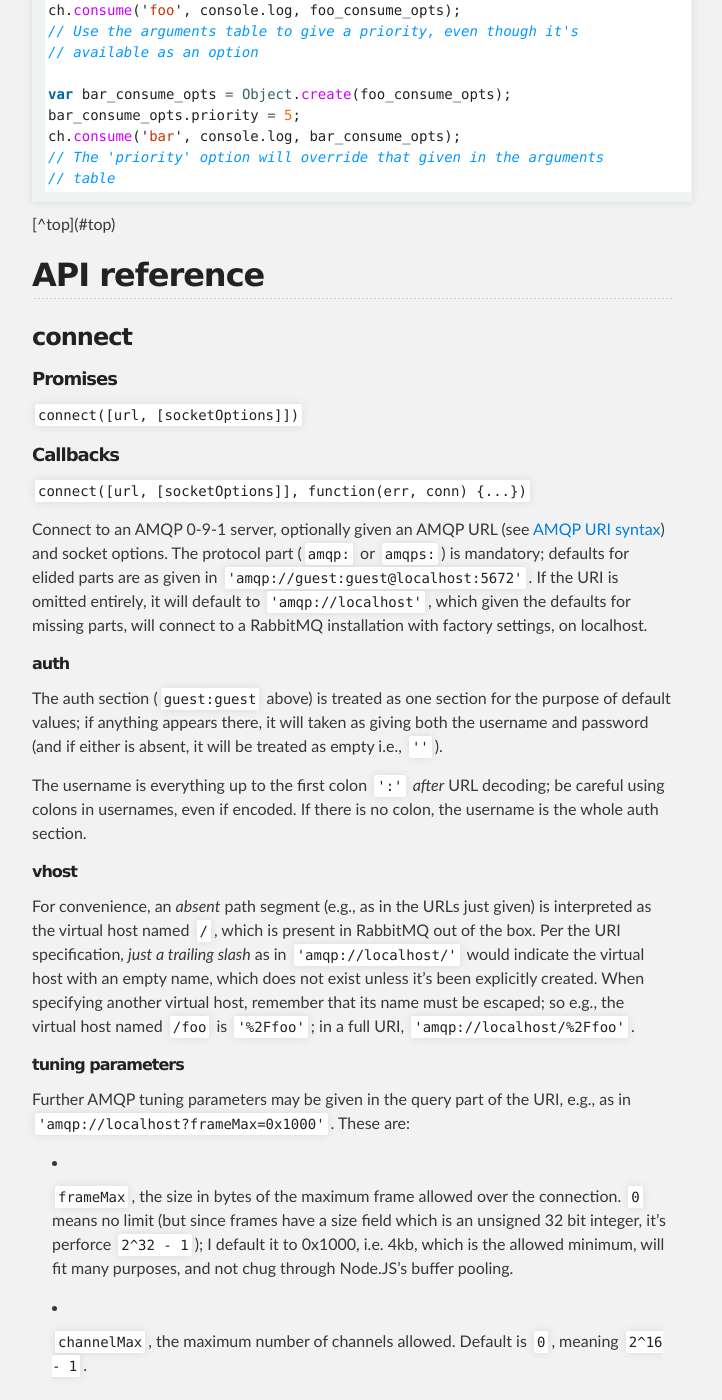
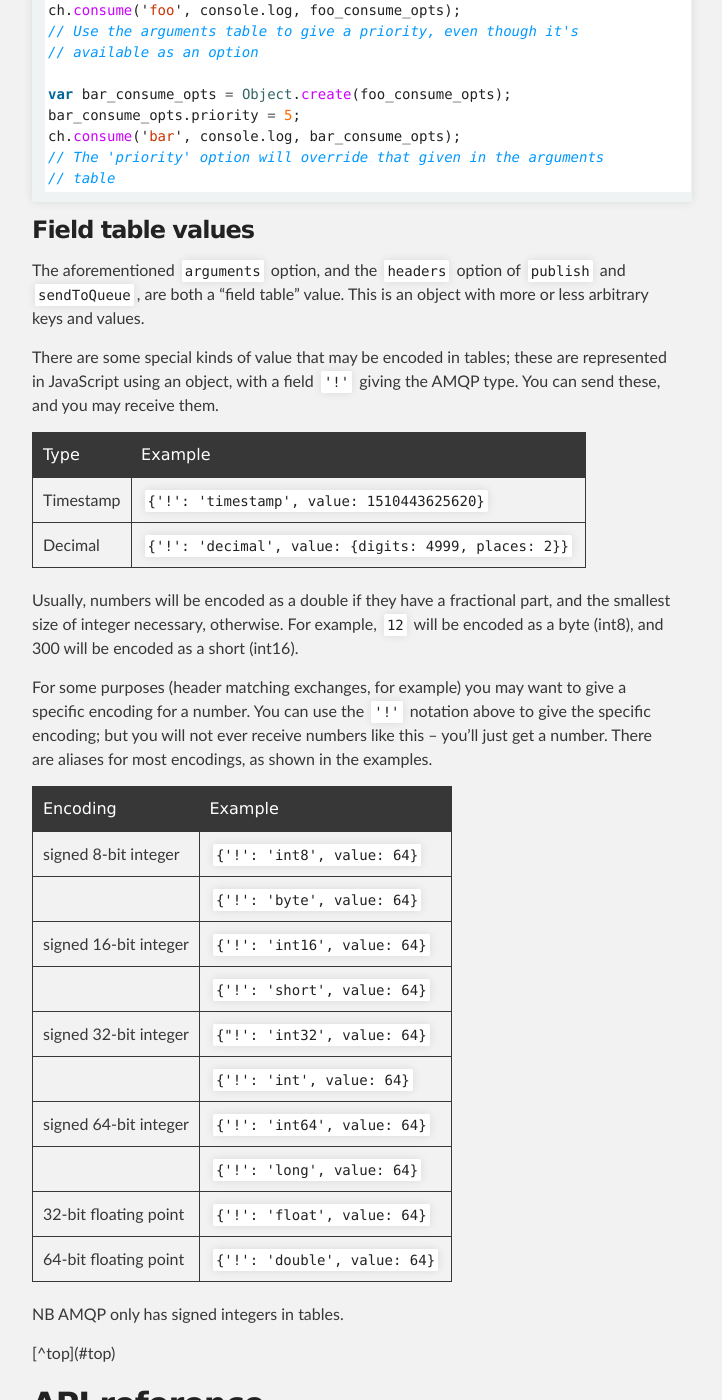
Before and after one commit to amqp-node/amqplib, a Jekyll site: the page built from channel_api.md, in a window 1280 px wide and 1400 px high, scrolled down 5485 px. Shown: the whole window, without its empty margins (288-1010 px from the left). Built offline with Jekyll 4.4.1, drawn with Linux system fonts in a browser that asks for light colours; Markdown is read by kramdown in place of the engine named in the settings; some of the changed text lies outside the part shown.

Commit message:
Describe how to give encodings for tables

````diff
--- a/channel_api.md
+++ b/channel_api.md
@@ -269,6 +269,48 @@ ch.consume('bar', console.log, bar_consume_opts);
 // The 'priority' option will override that given in the arguments
 // table
 ```
+
+### <a name="tables"></a>Field table values
+
+The aforementioned `arguments` option, and the `headers` option of
+`publish` and `sendToQueue`, are both a "field table" value. This is
+an object with more or less arbitrary keys and values.
+
+There are some special kinds of value that may be encoded in tables;
+these are represented in JavaScript using an object, with a field
+`'!'` giving the AMQP type. You can send these, and you may receive
+them.
+
+| Type | Example |
+|------|---------|
+| Timestamp | `{'!': 'timestamp', value: 1510443625620}` |
+| Decimal   | `{'!': 'decimal', value: {digits: 4999, places: 2}}` |
+
+Usually, numbers will be encoded as a double if they have a fractional
+part, and the smallest size of integer necessary, otherwise. For
+example, `12` will be encoded as a byte (int8), and 300 will be
+encoded as a short (int16).
+
+For some purposes (header matching exchanges, for example) you may
+want to give a specific encoding for a number. You can use the `'!'`
+notation above to give the specific encoding; but you will not ever
+receive numbers like this -- you'll just get a number. There are
+aliases for most encodings, as shown in the examples.
+
+| Encoding | Example |
+|----------|---------|
+| signed 8-bit integer  | `{'!': 'int8', value: 64}`   |
+|                       | `{'!': 'byte', value: 64}`   |
+| signed 16-bit integer | `{'!': 'int16', value: 64}`  |
+|                       | `{'!': 'short', value: 64}`  |
+| signed 32-bit integer | `{"!': 'int32', value: 64}`  |
+|                       | `{'!': 'int', value: 64}`    |
+| signed 64-bit integer | `{'!': 'int64', value: 64}`  |
+|                       | `{'!': 'long', value: 64}`   |
+| 32-bit floating point | `{'!': 'float', value: 64}`  |
+| 64-bit floating point | `{'!': 'double', value: 64}` |
+
+NB AMQP only has signed integers in tables.
 
 [^top](#top)
 
@@ -1041,7 +1083,7 @@ Ignored by RabbitMQ (but may be useful for applications):
    along with the message content. The value as sent may be augmented
    by extension-specific fields if they are given in the parameters,
    for example, 'CC', since these are encoded as message headers; the
-   supplied value won't be mutated
+   supplied value won't be mutated.
 
  * `correlationId` (string): usually used to match replies to
    requests, or similar
````
